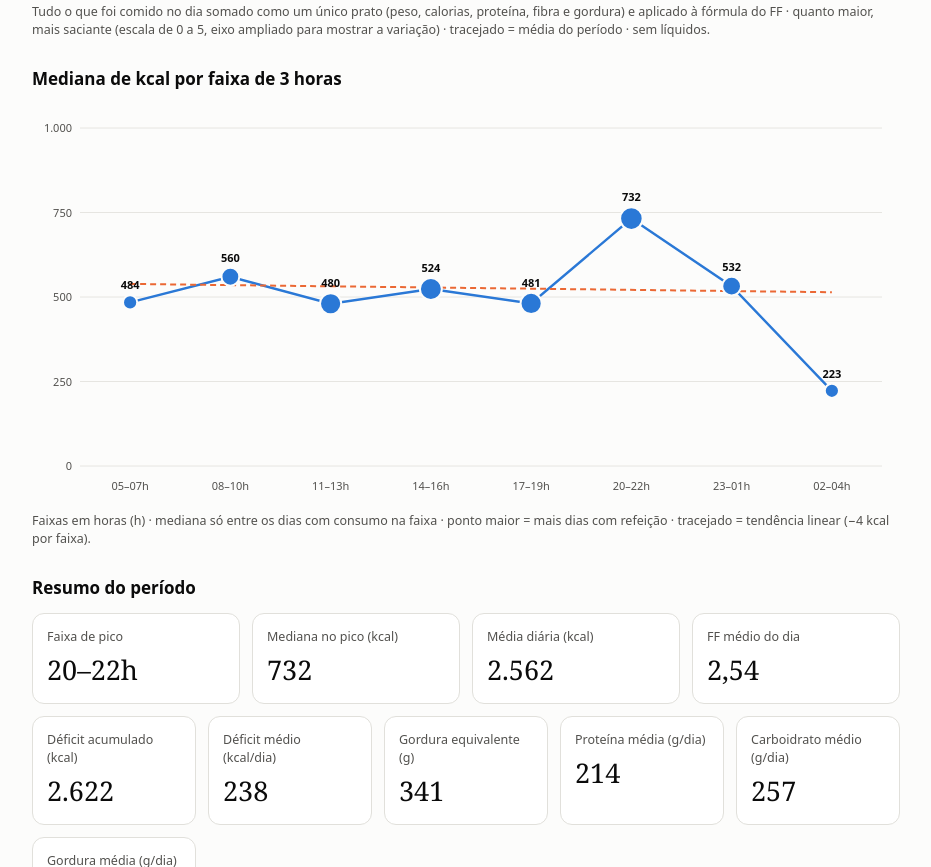
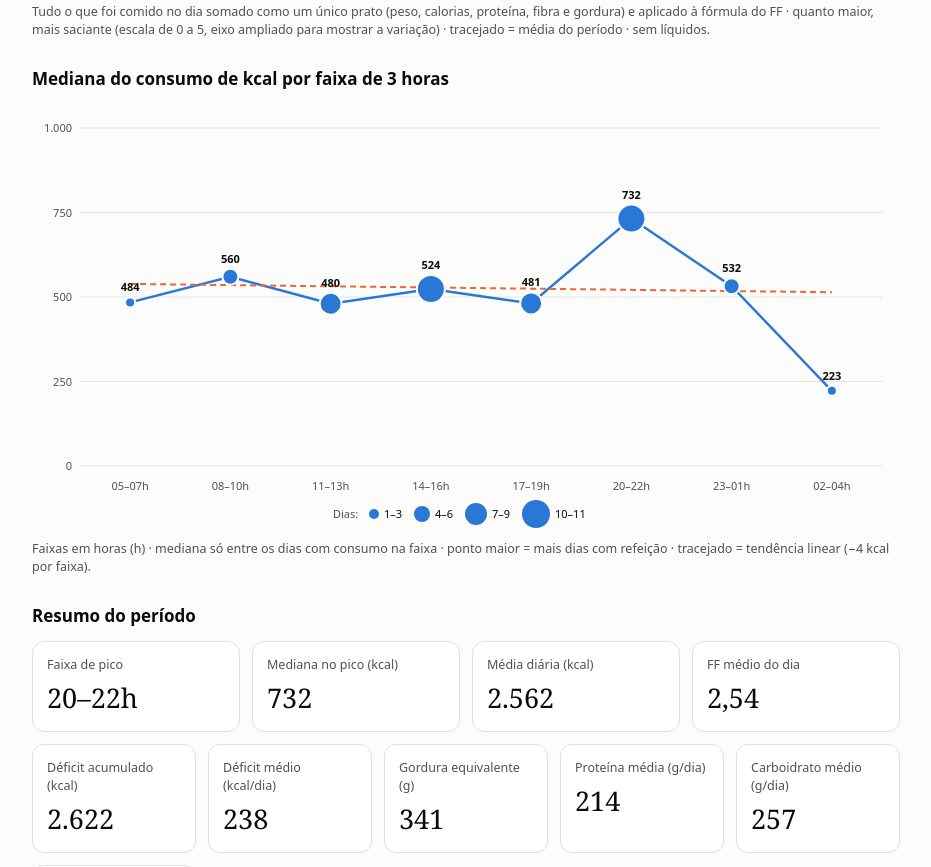
Before and after one commit to blstardelli/vida-nova, a plain HTML site: page index.html in a window 1280 px wide. Shown: the part 1889-2756 px from the top of the page, without its empty margins (174-1105 px from the left). Drawn offline with Linux system fonts and the light colour scheme.

Commit message:
Add files via upload

```diff
--- a/index.html
+++ b/index.html
@@ -61,7 +61,7 @@ svg text{font-family:system-ui,-apple-system,"Segoe UI",Roboto,sans-serif}
 <div class="chart" id="c-ff"></div>
 <p class="note">Tudo o que foi comido no dia somado como um único prato (peso, calorias, proteína, fibra e gordura) e aplicado à fórmula do FF · quanto maior, mais saciante (escala de 0 a 5, eixo ampliado para mostrar a variação) · tracejado = média do período · sem líquidos.</p>
 
-<h2>Mediana de kcal por faixa de 3 horas</h2>
+<h2>Mediana do consumo de kcal por faixa de 3 horas</h2>
 <div class="chart" id="c-faixas"></div>
 <p class="note">Faixas em horas (h) · mediana só entre os dias com consumo na faixa · ponto maior = mais dias com refeição · tracejado = tendência linear (<span id="incl">—</span> kcal por faixa).</p>
 
@@ -169,9 +169,9 @@ function faixas(rows){
   const den=sw*sxx-sx*sx;if(den){slope=(sw*sxy-sx*sy)/den;const b=(sy-slope*sx)/sw;pts.forEach((r)=>{r.tend=slope*r.idx+b;});}}
  return {out,slope};
 }
-function chartFaixas(out){
+function chartFaixas(out,ND){
  const el=$('c-faixas');const W0=Math.max(300,el.clientWidth),H=Math.round(Math.max(260,Math.min(400,W0*.58)));
- const m={t:28,r:18,b:34,l:48};const {svg,tip,W}=frame(el,H);
+ const m={t:28,r:18,b:34,l:48};const {svg,tip,W}=frame(el,H+28);
  svg.setAttribute('aria-label','Linha com a mediana de calorias em cada faixa de 3 horas');
  const pts=out.filter((r)=>r.mediana!=null);const mx=Math.max(100,...pts.map((r)=>r.mediana))*1.15;const T=ticks(mx);const y=scaleLin(0,T.max,H-m.b,m.t);grid(svg,m,W,H,y,T.t);
  const step=(W-m.l-m.r)/out.length;const X=(i)=>m.l+i*step+step/2;
@@ -179,7 +179,11 @@ function chartFaixas(out){
  if(pts.length>1)S('path',{d:pts.map((r,i)=>(i?'L':'M')+X(r.idx)+' '+y(r.mediana)).join(''),fill:'none',stroke:cv('--blue'),'stroke-width':2.4},svg);
  const tr=pts.filter((r)=>r.tend!=null);
  if(tr.length>1){const a=tr[0],b=tr[tr.length-1];S('line',{x1:X(a.idx),y1:y(a.tend),x2:X(b.idx),y2:y(b.tend),stroke:cv('--orange'),'stroke-width':2,'stroke-dasharray':'6 4'},svg);}
- const rad=(r)=>4+2.2*Math.sqrt(r.n);
+ const ed=[Math.ceil(ND/4),Math.ceil(ND/2),Math.ceil(ND*3/4),ND];const RB=[5,8,11,14];const bins=[];let lo=1;ed.forEach((hi,k)=>{if(hi>=lo){bins.push({lo,hi,r:RB[k]});lo=hi+1;}});
+ const rad=(r)=>{const b=bins.find((q)=>r.n>=q.lo&&r.n<=q.hi)||bins[bins.length-1];return b.r;};
+ {const lab=bins.map((b)=>b.lo===b.hi?String(b.lo):b.lo+'–'+b.hi);const cw=lab.map((s)=>s.length*6.2+34);const tot=bins.reduce((a,b,k)=>a+2*b.r+lab[k].length*7+14,0)+36;let x=Math.max(m.l-30,(W-tot)/2);const ly=H+14;
+  S('text',{x,y:ly+4,'font-size':11,fill:cv('--muted')},svg,'Dias:');x+=36;
+  bins.forEach((b,k)=>{S('circle',{cx:x+b.r,cy:ly,r:b.r,fill:cv('--blue')},svg);S('text',{x:x+2*b.r+5,y:ly+4,'font-size':11,fill:cv('--fg')},svg,lab[k]);x+=2*b.r+lab[k].length*7+14;});}
  pts.forEach((r)=>{S('circle',{cx:X(r.idx),cy:y(r.mediana),r:rad(r),fill:cv('--blue'),stroke:cv('--bg'),'stroke-width':2},svg);
   S('text',{x:X(r.idx),y:y(r.mediana)-rad(r)-6,'text-anchor':'middle','font-size':11,'font-weight':600,fill:cv('--fg')},svg,nf(r.mediana));});
  const ov=S('rect',{x:0,y:0,width:W,height:H,fill:'transparent'},svg);
@@ -197,7 +201,7 @@ function render(){
  const dT=rows.reduce((a,r)=>a+(GASTO-r.kcal),0);const gk=dT/7700;
  $('frase').textContent='No período de '+rows[0].label+' a '+rows[rows.length-1].label+' ('+rows.length+(rows.length===1?' dia':' dias')+'), o '+(dT>=0?'déficit':'superávit')+' calórico total foi de '+nf(Math.abs(dT))+' kcal (≈ '+(Math.abs(gk).toFixed(2).replace('.',','))+' kg de gordura '+(dT>=0?'perdida':'ganha')+').';
  $('gastolbl').textContent=nf(GASTO);$('incl').textContent=sg(f.slope);
- chartDias(s);chartKcal(rows);chartMacros(rows);chartFF(rows);chartFaixas(f.out);
+ chartDias(s);chartKcal(rows);chartMacros(rows);chartFF(rows);chartFaixas(f.out,rows.length);
  const sum=(k)=>rows.reduce((a,r)=>a+r[k],0);const def=rows.reduce((a,r)=>a+(GASTO-r.kcal),0);const n=rows.length;
  kpis('k1',[['Faixa de pico',pico?pico.faixa:'—'],['Mediana no pico (kcal)',pico?nf(pico.mediana):'—'],['Média diária (kcal)',nf(sum('kcal')/n)],['FF médio do dia',(()=>{const o=rows.filter((r)=>r.ff!=null);return o.length?(o.reduce((a,r)=>a+r.ff,0)/o.length).toFixed(2).replace('.',','):'—';})()]]);
  kpis('k2',[['Déficit acumulado (kcal)',nf(def)],['Déficit médio (kcal/dia)',nf(def/n)],['Gordura equivalente (g)',nf(def/7.7)],['Proteína média (g/dia)',nf(sum('p')/n)],['Carboidrato médio (g/dia)',nf(sum('c')/n)],['Gordura média (g/dia)',nf(sum('g')/n)]]);
```
